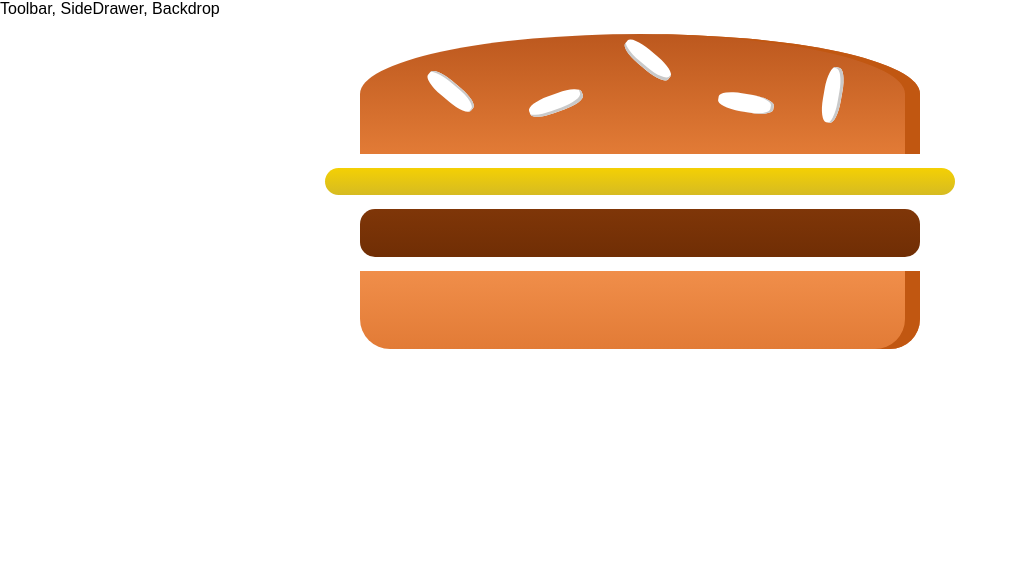
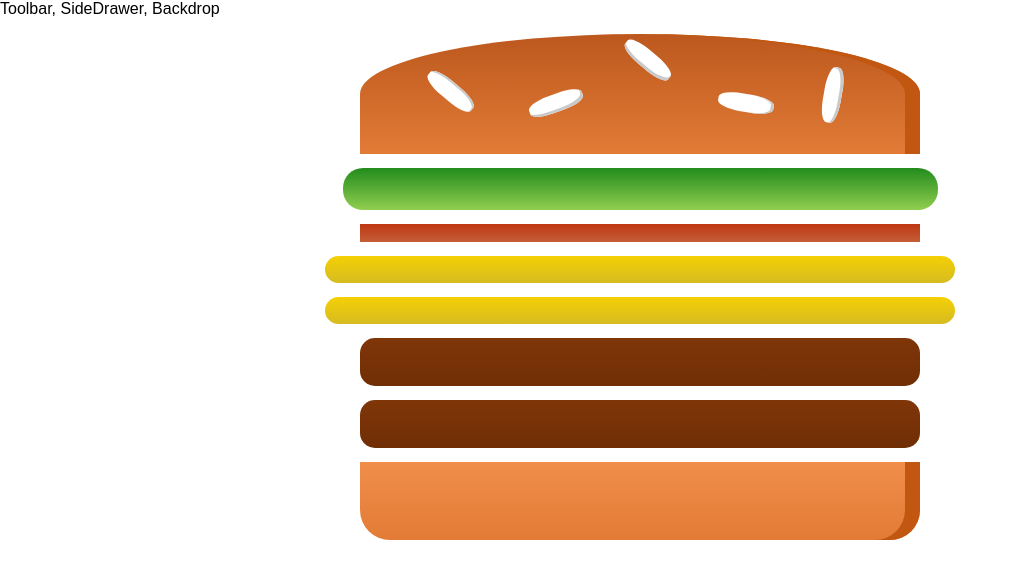
Before and after one commit to Pimonwan/react-complete-guide, a React (Create React App) app: page / in a window 1280 px wide. Shown: the top 578 px of the page, without its empty margins (0-1018 px from the left). Built offline with nearby package versions, Linux system fonts and the light colour scheme; a web font is replaced by a local one.

Commit message:
Add state of ingredients.

```diff
--- a/src/components/Burger/Burger.js
+++ b/src/components/Burger/Burger.js
@@ -3,11 +3,17 @@
 import BurgerIngredient from "./BurgerIngredient/BurgerIngredient";
 
 const burger = (props) => {
+  //Props were object so we can't use map it but can tranform to array and map them.
+  const transformedIngredients = Object.keys(props.ingredients).map((igKey) => {
+    return [...Array(props.ingredients[igKey])].map((_, i) => {
+      return <BurgerIngredient key={igKey + i} type={igKey} />;
+    });
+  });
+
   return (
     <div className={classes.Burger}>
       <BurgerIngredient type="bread-top" />
-      <BurgerIngredient type="cheese" />
-      <BurgerIngredient type="meat" />
+      {transformedIngredients}
       <BurgerIngredient type="bread-bottom" />
     </div>
   );
--- a/src/containers/BurgerBuilder/BurgerBuilder.js
+++ b/src/containers/BurgerBuilder/BurgerBuilder.js
@@ -3,10 +3,19 @@
 import Burger from "../../components/Burger/Burger";
 
 class BurgerBuilder extends Component {
+  state = {
+    ingredients: {
+      salad: 1,
+      bacon: 1,
+      cheese: 2,
+      meat: 2,
+    },
+  };
+
   render() {
     return (
       <Aux>
-        <Burger />
+        <Burger ingredients={this.state.ingredients} />
       </Aux>
     );
   }
```
